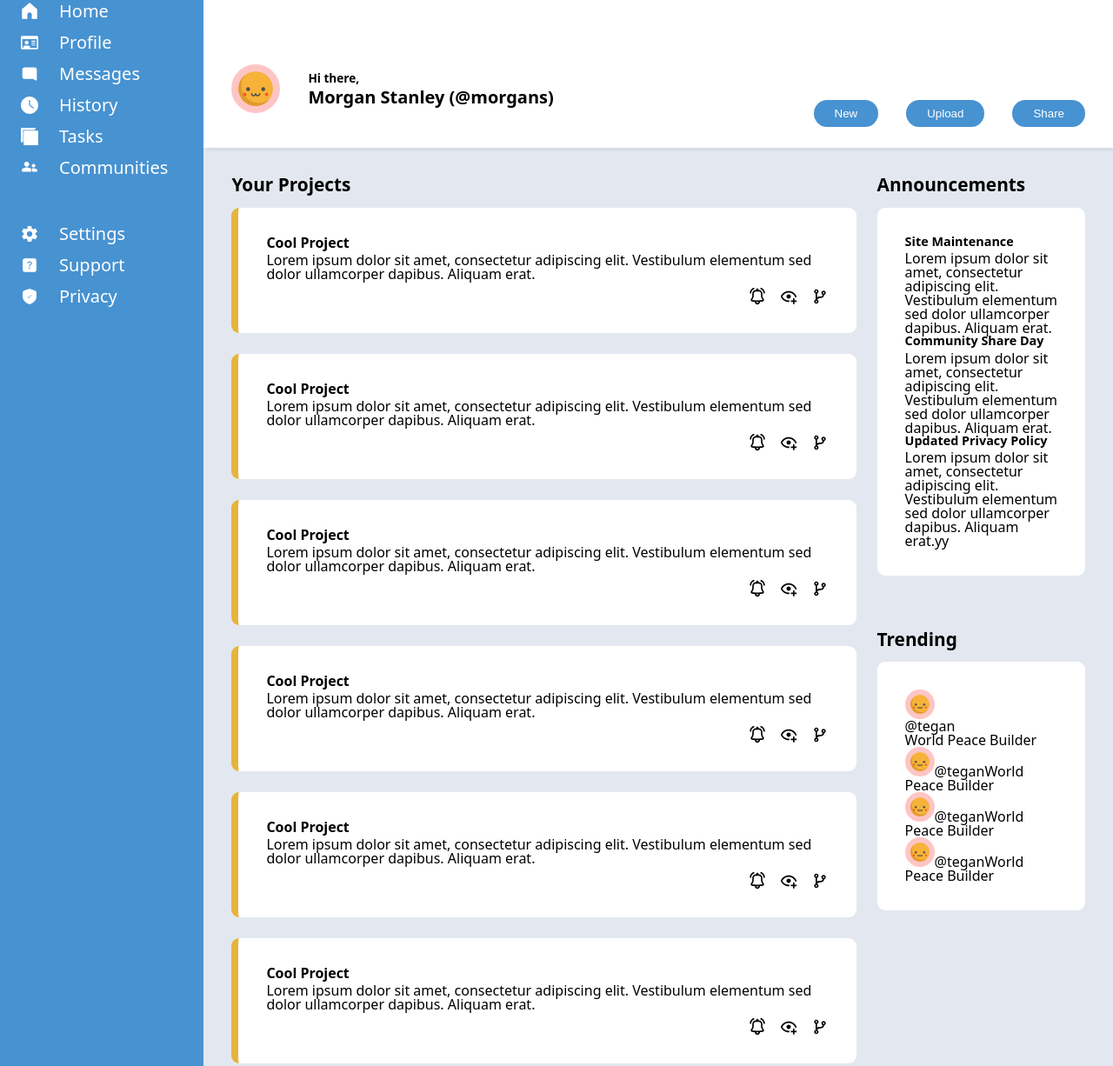
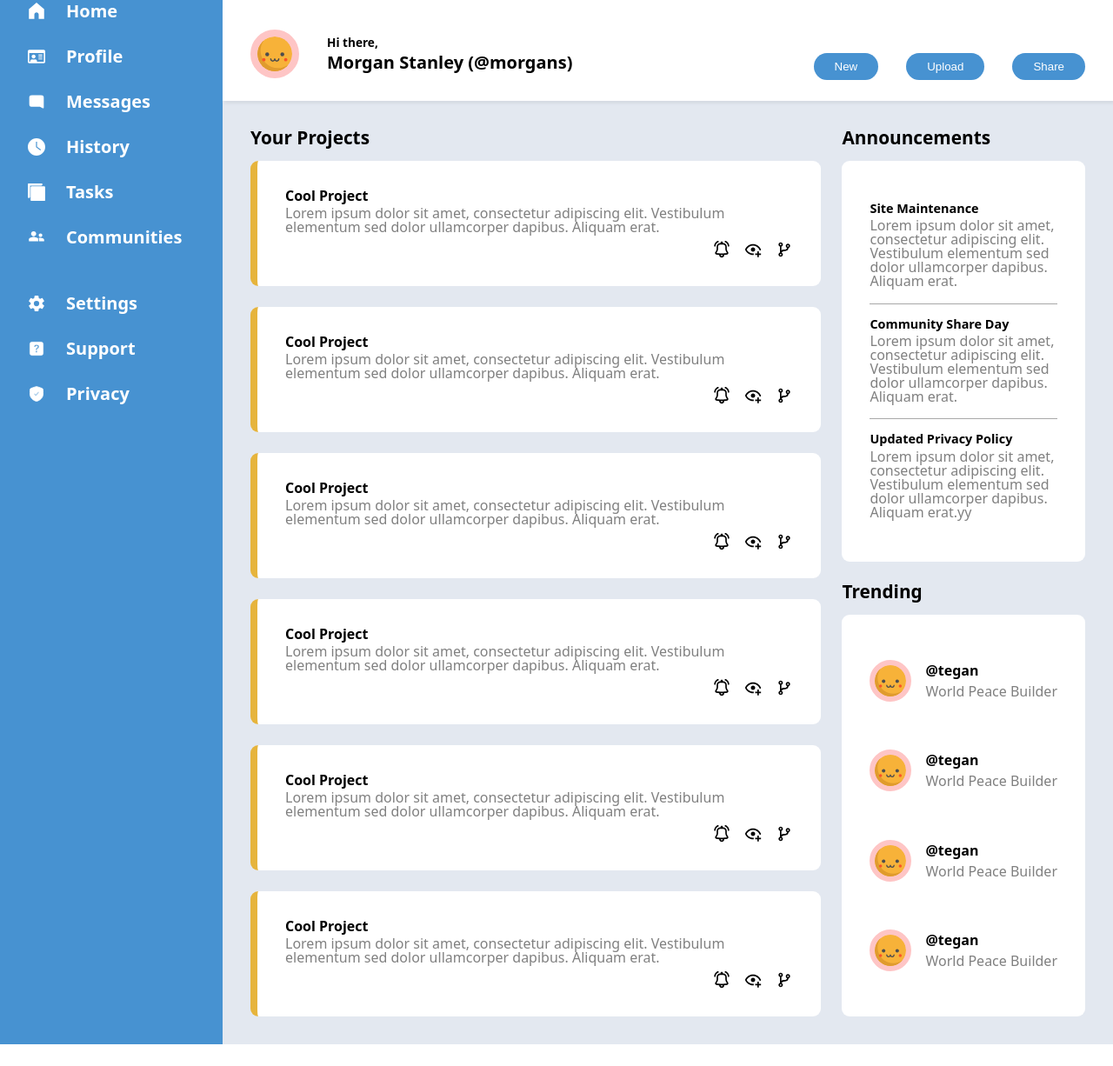
Before and after one commit to enibalo/Dashboard, a plain HTML site: page index.html in a window 1280 px wide. Shown: the part 101-1327 px from the top of the page at 87% size. After the commit the page ends 1302 px from the top, so only its background shows below. Drawn offline with Linux system fonts and the light colour scheme.

Commit message:
finish final product

```diff
--- a/index.html
+++ b/index.html
@@ -86,10 +86,10 @@
         <main class="light-blue">
             <section>
                 <h1>Your Projects</h1>
-                <ul id="projects">
+                <ul class="flex-grow" id="projects">
                     <li class="card border rounded-border">
                         <h2>Cool Project</h2>
-                        <p>Lorem ipsum dolor sit amet, consectetur adipiscing elit. Vestibulum elementum sed dolor ullamcorper dapibus. Aliquam erat.</p>
+                        <p class="grey">Lorem ipsum dolor sit amet, consectetur adipiscing elit. Vestibulum elementum sed dolor ullamcorper dapibus. Aliquam erat.</p>
                         <div>
                             <img src="./img/bell.svg" alt="bell" class="icon">
                             <img src="./img/eye-plus.svg" alt="eye plus" class="icon">
@@ -98,7 +98,7 @@
                     </li>
                     <li class="card border rounded-border">
                         <h2>Cool Project</h2>
-                        <p>Lorem ipsum dolor sit amet, consectetur adipiscing elit. Vestibulum elementum sed dolor ullamcorper dapibus. Aliquam erat.</p>
+                        <p class="grey">Lorem ipsum dolor sit amet, consectetur adipiscing elit. Vestibulum elementum sed dolor ullamcorper dapibus. Aliquam erat.</p>
                         <div>
                             <img src="./img/bell.svg" alt="bell" class="icon">
                             <img src="./img/eye-plus.svg" alt="eye plus" class="icon">
@@ -107,7 +107,7 @@
                     </li>
                     <li class="card border rounded-border">
                         <h2>Cool Project</h2>
-                        <p>Lorem ipsum dolor sit amet, consectetur adipiscing elit. Vestibulum elementum sed dolor ullamcorper dapibus. Aliquam erat.</p>
+                        <p class="grey">Lorem ipsum dolor sit amet, consectetur adipiscing elit. Vestibulum elementum sed dolor ullamcorper dapibus. Aliquam erat.</p>
                         <div>
                             <img src="./img/bell.svg" alt="bell" class="icon">
                             <img src="./img/eye-plus.svg" alt="eye plus" class="icon">
@@ -116,7 +116,7 @@
                     </li>
                     <li class="card border rounded-border">
                         <h2>Cool Project</h2>
-                        <p>Lorem ipsum dolor sit amet, consectetur adipiscing elit. Vestibulum elementum sed dolor ullamcorper dapibus. Aliquam erat.</p>
+                        <p class="grey">Lorem ipsum dolor sit amet, consectetur adipiscing elit. Vestibulum elementum sed dolor ullamcorper dapibus. Aliquam erat.</p>
                         <div>
                             <img src="./img/bell.svg" alt="bell" class="icon">
                             <img src="./img/eye-plus.svg" alt="eye plus" class="icon">
@@ -125,7 +125,7 @@
                     </li>
                     <li class="card border rounded-border">
                         <h2>Cool Project</h2>
-                        <p>Lorem ipsum dolor sit amet, consectetur adipiscing elit. Vestibulum elementum sed dolor ullamcorper dapibus. Aliquam erat.</p>
+                        <p class="grey">Lorem ipsum dolor sit amet, consectetur adipiscing elit. Vestibulum elementum sed dolor ullamcorper dapibus. Aliquam erat.</p>
                         <div>
                             <img src="./img/bell.svg" alt="bell" class="icon">
                             <img src="./img/eye-plus.svg" alt="eye plus" class="icon">
@@ -134,7 +134,7 @@
                     </li>
                     <li class="card border rounded-border">
                         <h2>Cool Project</h2>
-                        <p>Lorem ipsum dolor sit amet, consectetur adipiscing elit. Vestibulum elementum sed dolor ullamcorper dapibus. Aliquam erat.</p>
+                        <p class="grey">Lorem ipsum dolor sit amet, consectetur adipiscing elit. Vestibulum elementum sed dolor ullamcorper dapibus. Aliquam erat.</p>
                         <div>
                             <img src="./img/bell.svg" alt="bell" class="icon">
                             <img src="./img/eye-plus.svg" alt="eye plus" class="icon">
@@ -145,28 +145,28 @@
             </section>
             <section >
                 <h1>Announcements</h1>
-                <ul class="card border rounded-border">
+                <ul  id="announcements"class="flex-grow card border rounded-border">
                     <li>
                         <h3>Site Maintenance</h3>
-                        <p>Lorem ipsum dolor sit amet, consectetur adipiscing elit. Vestibulum elementum sed dolor ullamcorper dapibus. Aliquam erat.</p>
+                        <p class="grey">Lorem ipsum dolor sit amet, consectetur adipiscing elit. Vestibulum elementum sed dolor ullamcorper dapibus. Aliquam erat.</p>
                     </li>
                     <li>
                         <h3>Community Share Day</h3>
-                        <p>Lorem ipsum dolor sit amet, consectetur adipiscing elit. Vestibulum elementum sed dolor ullamcorper dapibus. Aliquam erat.</p>
+                        <p class="grey">Lorem ipsum dolor sit amet, consectetur adipiscing elit. Vestibulum elementum sed dolor ullamcorper dapibus. Aliquam erat.</p>
                     </li>
                     <li>
                         <h3>Updated Privacy Policy</h3>
-                        <p>Lorem ipsum dolor sit amet, consectetur adipiscing elit. Vestibulum elementum sed dolor ullamcorper dapibus. Aliquam erat.yy</p>
+                        <p class="grey">Lorem ipsum dolor sit amet, consectetur adipiscing elit. Vestibulum elementum sed dolor ullamcorper dapibus. Aliquam erat.yy</p>
                     </li>
                 </ul>
             </section>
-            <section class="">
+            <section >
                 <h1>Trending</h1>
-                <ul class="card border rounded-border">
-                    <li class="grid-row"><img class="avatar circle-border border" src="./img/avatar.svg" alt="cat avatar"><span>@tegan</span><span>World Peace Builder</span></li>
-                    <li><img class="avatar circle-border border" src="./img/avatar.svg" alt="cat avatar"><span>@tegan</span><span>World Peace Builder</span></li>
-                    <li><img class="avatar circle-border border" src="./img/avatar.svg" alt="cat avatar"><span>@tegan</span><span>World Peace Builder</span></li>
-                    <li><img class="avatar circle-border border" src="./img/avatar.svg" alt="cat avatar"><span>@tegan</span><span>World Peace Builder</span></li>
+                <ul id="trending" class="flex-grow card border rounded-border">
+                    <li><img class="avatar circle-border border" src="./img/avatar.svg" alt="cat avatar"><span class="bold">@tegan</span><span class="grey">World Peace Builder</span></li>
+                    <li><img class="avatar circle-border border" src="./img/avatar.svg" alt="cat avatar"><span class="bold">@tegan</span><span class="grey">World Peace Builder</span></li>
+                    <li><img class="avatar circle-border border" src="./img/avatar.svg" alt="cat avatar"><span class="bold">@tegan</span><span class="grey">World Peace Builder</span></li>
+                    <li><img class="avatar circle-border border" src="./img/avatar.svg" alt="cat avatar"><span class="bold">@tegan</span><span class="grey"> World Peace Builder</span></li>
                 </ul>
             </section>
         </main>
--- a/style.css
+++ b/style.css
@@ -127,8 +127,8 @@ button{
 }
 
 .container{
-    grid-template-columns: 1fr 5fr;
-    grid-template-rows: 1fr 1fr 8fr;
+    grid-template-columns: 1fr 4fr;
+    grid-template-rows: 1fr 1fr 10fr;
 }
 
 input{
@@ -196,6 +196,8 @@ nav{
     gap: 56px;
     font-size: 1.25em;
     padding-top: 16px;
+    font-weight: bold;
+    padding-left: 32px;
 }
 
 nav div{
@@ -211,7 +213,7 @@ img[alt="puzzle logo"]{
 }
 
 .list{
-    gap: 16px;
+    gap: 32px;
 }
 
 nav li.grid-col-center{
@@ -237,13 +239,10 @@ main{
 
 main section:first-child{
     grid-row: 1/-1;
-    display: flex;
-    flex-direction: column;
 }
 
 
 #projects{
-    flex-grow: 1;
     display: grid;
     grid-template-columns: repeat(auto-fit, minmax(350px, 1fr));
     gap: 24px;
@@ -283,3 +282,58 @@ h1{
 h3{
     font-size: 0.9em;
 }
+
+#trending li{
+    display: grid;
+    grid-template-columns: auto 100%;
+    grid-template-rows: 1fr 1fr;
+    min-width: max-content;
+    align-items: center;
+}
+
+
+#trending{
+    flex-direction: column;
+    display: flex;
+    gap: 16px;
+    justify-content: space-around;
+}
+#trending li img{
+    margin-right: 16px;
+    grid-row: 1 / -1;
+    max-width: 48px;
+}
+
+
+.bold{
+    font-weight: bold;
+}
+
+
+main section{
+    display: flex;
+    flex-direction: column;
+}
+
+.flex-grow{
+    flex-grow: 1;
+}
+
+
+#announcements li {
+    margin: 16px 0px 0px 0px;
+    padding-bottom: 16px;
+    border-bottom: 1px solid #a8a8a8;
+}
+
+#announcements li:nth-child(3){
+    border-width: 0px;
+}
+
+#announcements{
+    display: grid;
+}
+
+.grey{
+    color: grey;
+}
```
